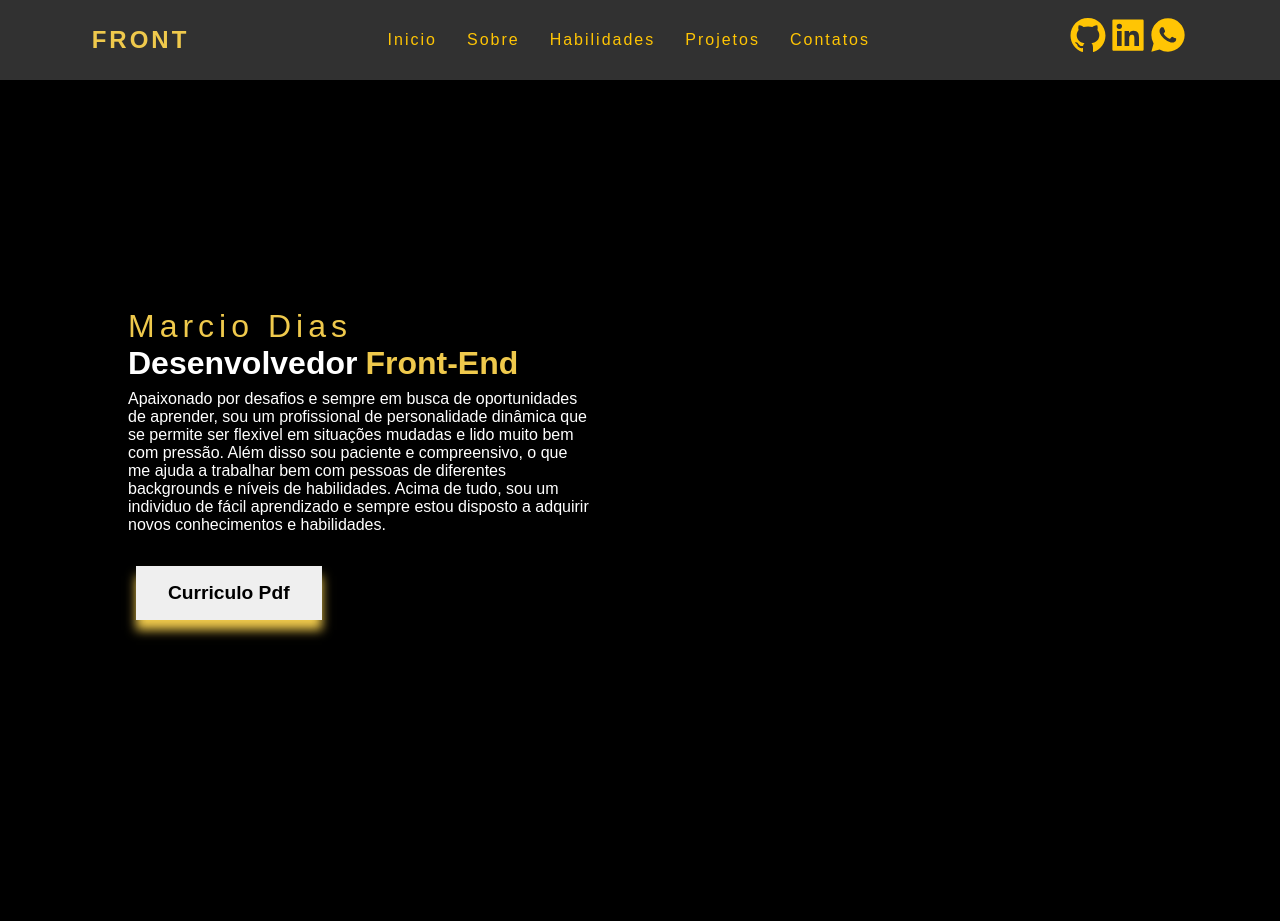
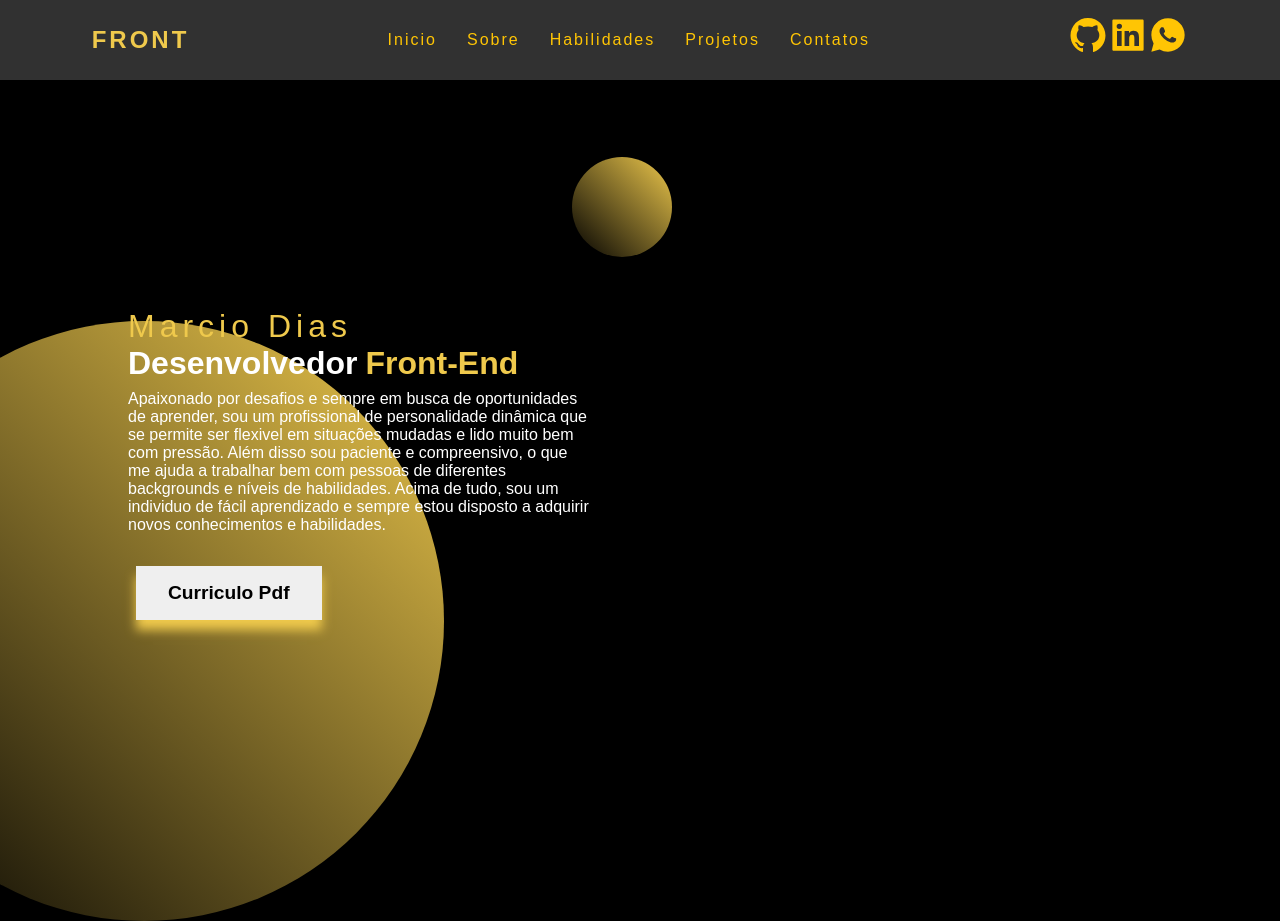
Before and after one commit to MarcioBADias/my-portifolio, a React (Create React App) app: page / in a window 1280 px wide. Before the commit the page ends 880 px from the top, so only its background shows below. Built offline with nearby package versions, Linux system fonts and the light colour scheme.

Commit message:
background de resumo com animações

```diff
--- a/src/components/Reasume/style.js
+++ b/src/components/Reasume/style.js
@@ -7,10 +7,50 @@ export const Wrapper = styled.div`
     align-items: center;
     padding: 0 10%;
     overflow: hidden;
+
+    ::before{
+        position: absolute;
+        content: '';
+        height: 600px;
+        width: 600px;
+        border-radius: 50%;
+        left: -12%;
+        top:40%;
+        background: linear-gradient(45deg, #000, #efc94c);
+        animation: object1 6s linear infinite;
+        z-index: 5;
+        }
+
+        ::after{
+        position: absolute;
+        content: '';
+        height: 100px;
+        width: 100px;
+        border-radius: 50%;
+        left: 45%;
+        top:20%;
+        background: linear-gradient(45deg, #000, #efc94c);
+        animation: object2 6s linear infinite;
+        }
+
+        @keyframes object1{
+            50%{
+                left: -13%;
+                top: 41%;
+            }
+        }
+
+        @keyframes object2{
+            50%{
+                left: 43%;
+                top: 18%;
+            }
+        }
 `;
 
 export const Container = styled.div`
     width: 50%;
+    z-index: 5;
 `;
 
 export const TopLine = styled.span`
```
